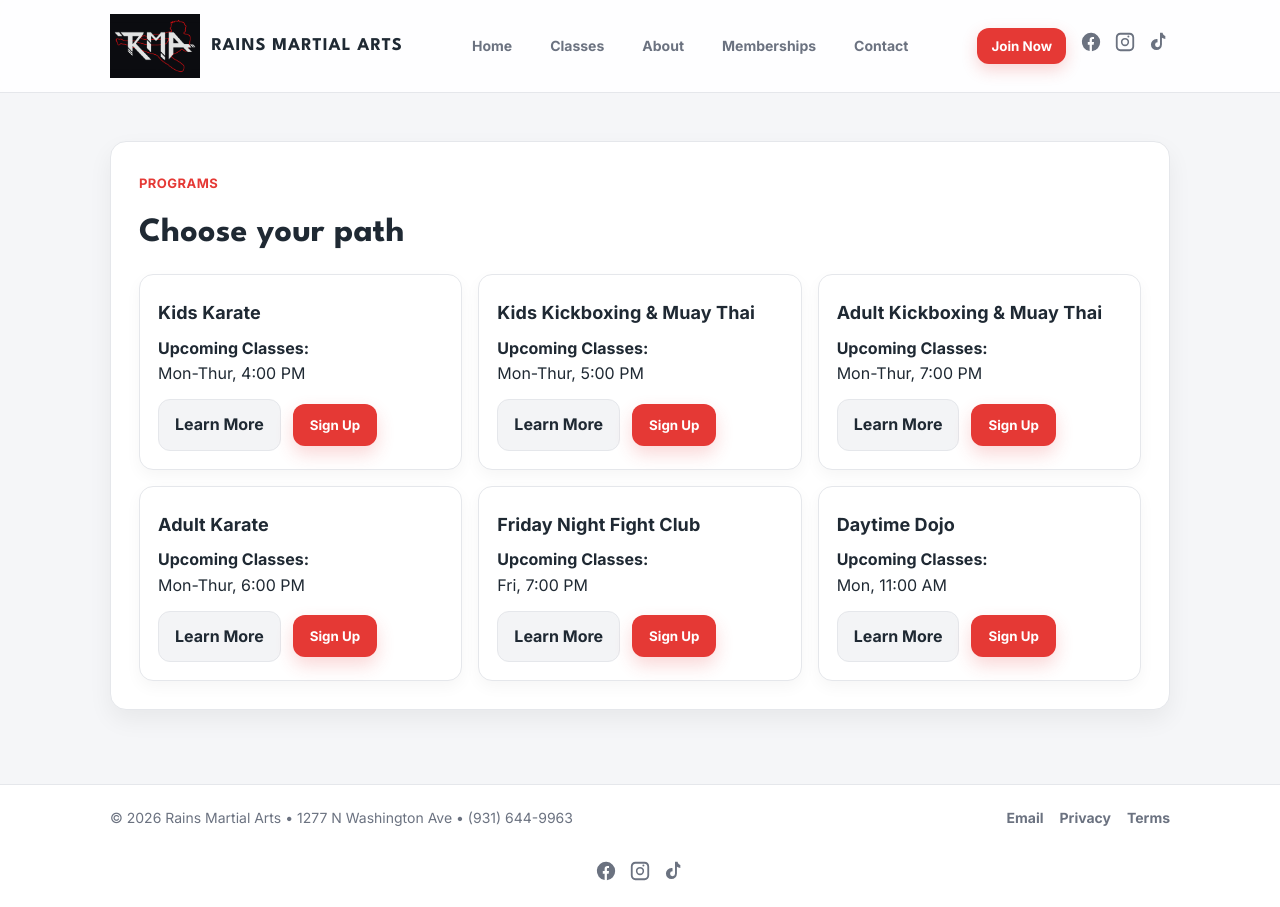
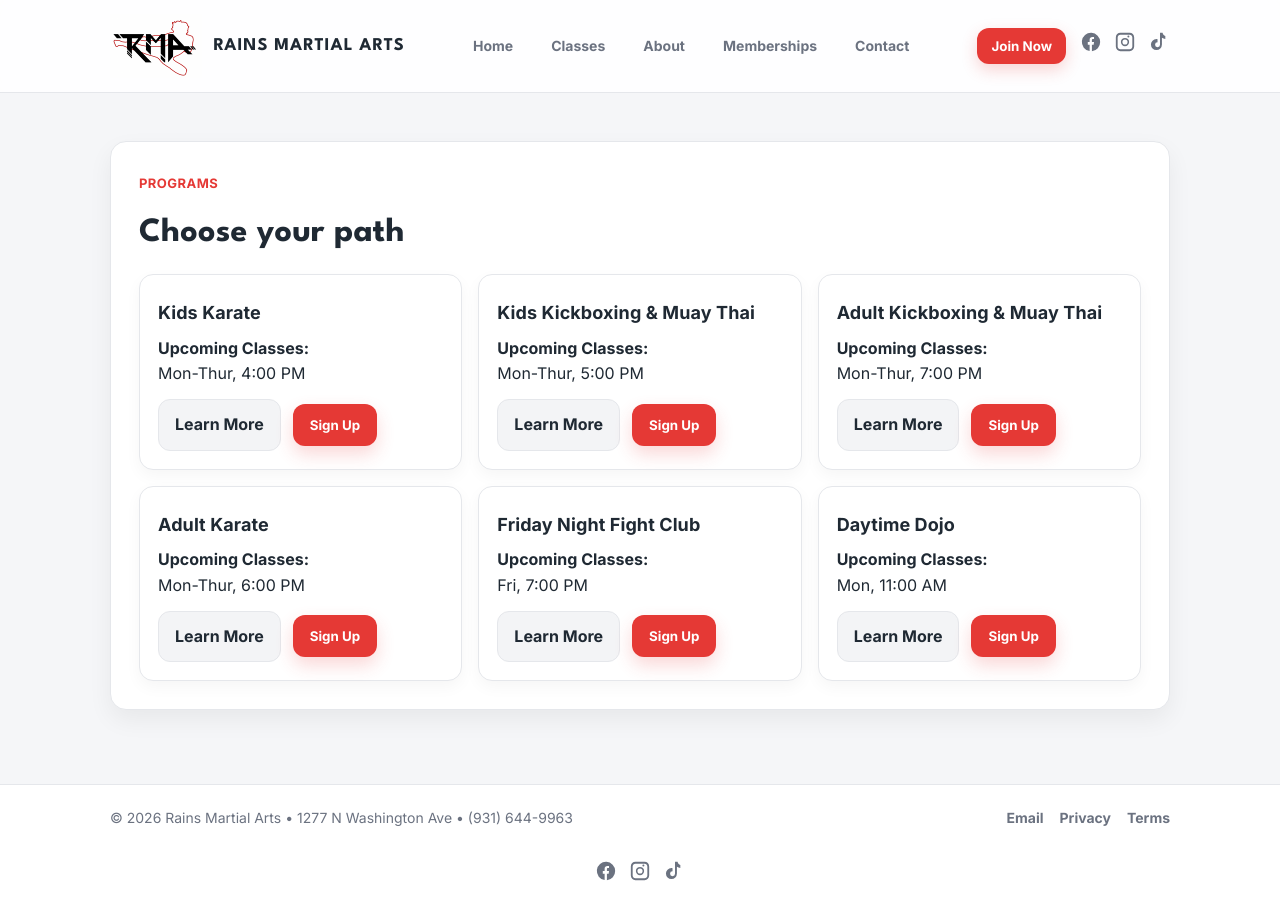
Before and after one commit to wrains54/Rains-Martial-Arts, a plain HTML site: page classes.html in a window 1280 px wide. Drawn offline with Linux system fonts and the light colour scheme.

```diff
--- a/classes.html
+++ b/classes.html
@@ -23,7 +23,7 @@
   <header>
     <div class="nav">
       <a href="index.html#home" class="brand" aria-label="Rains Martial Arts Home">
-        <img src="WebBackgroundLogo.png" alt="Rains Martial Arts Logo" class="logo-img" />
+        <img src="images/REDNWHITE.png" alt="Rains Martial Arts Logo" class="logo-img" />
         <div class="name">Rains Martial Arts</div>
       </a>
 
```
Also changed, not shown: REDNWHITE.png (added).
